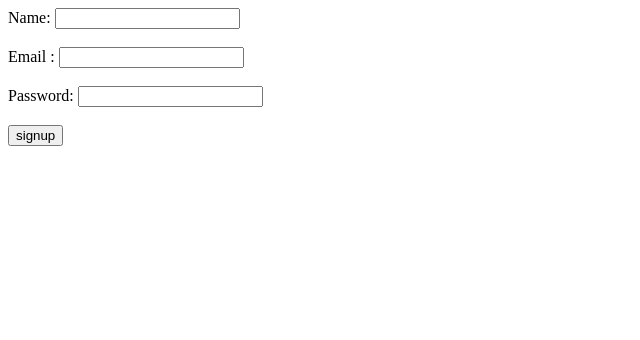
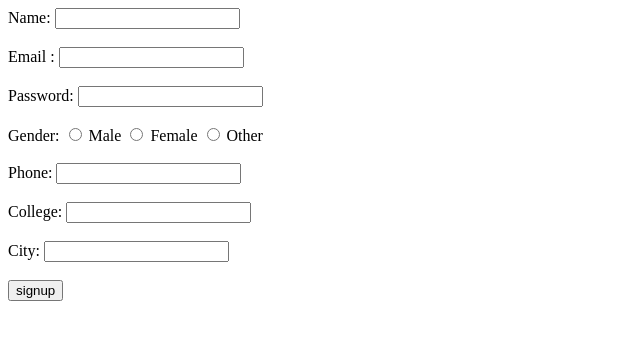
Before and after one commit to nipun1999/QuarkStocksApp, a Django app: page /signup/ in a window 1280 px wide. Shown: the top 340 px of the page, without its empty margins (0-640 px from the left). Run offline with Django 3.2, Linux system fonts and the light colour scheme.

Commit message:
Update signUp.html

```diff
--- a/quark/templates/signUp.html
+++ b/quark/templates/signUp.html
@@ -14,6 +14,16 @@
     <input type="email" name="email"><br><br>
     Password:
     <input type="password" name="pass"><br><br>
+    Gender:
+    <input type="radio" name="gender" value="male"> Male
+    <input type="radio" name="gender" value="female"> Female
+    <input type="radio" name="gender" value="other"> Other <br><br>
+     Phone:
+    <input type="number" name="phone"><br><br>
+    College:
+    <input type="text" name="college"><br><br>
+    City:
+    <input type="text" name="city"><br><br>
     <input type="submit" value="signup">
 </form>
 </body>
```
